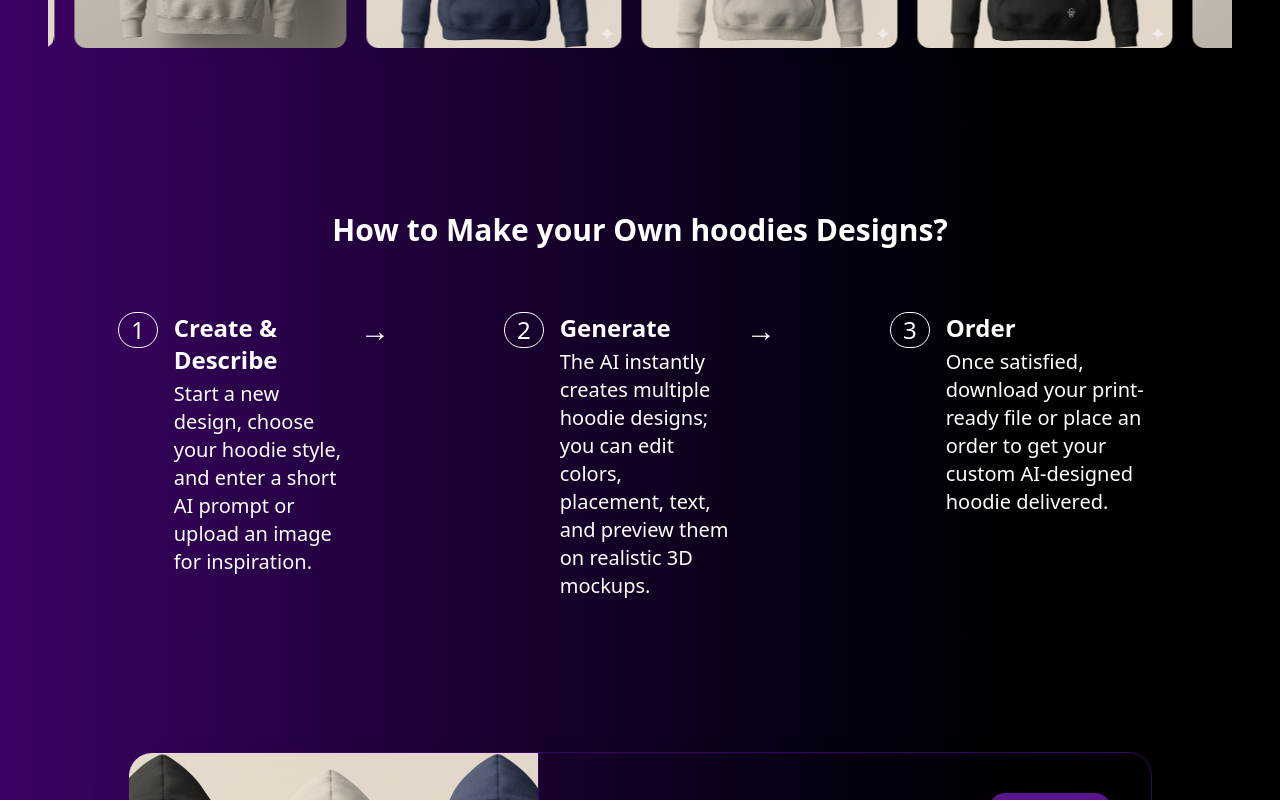
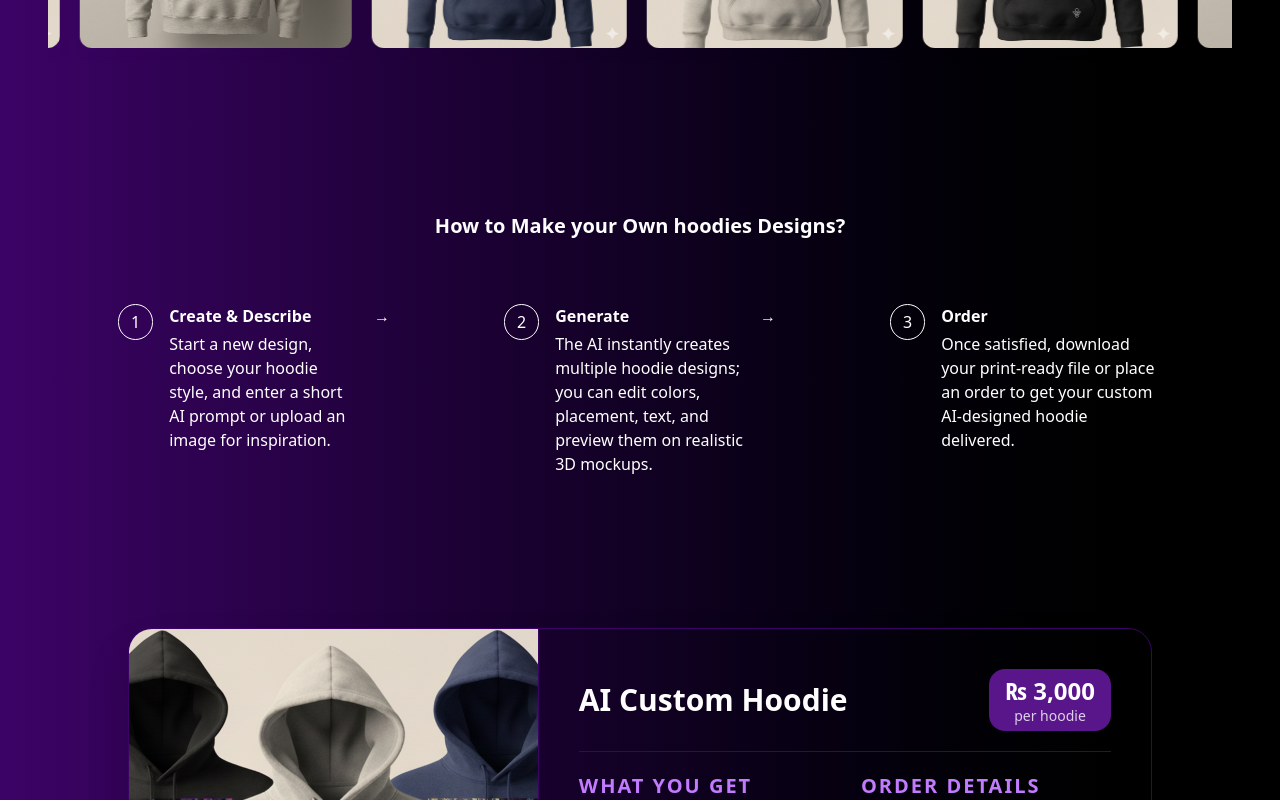
Before and after one commit to FaizanKhan-py/HoodieAi, a React (Vite) app in the folder frontend/: page / in a window 1280 px wide. Shown: the part 636-1436 px from the top of the page. Built offline with nearby package versions, Linux system fonts and the light colour scheme; no server answers.

Commit message:
font sizes for production

```diff
--- a/frontend/src/components/Home.jsx
+++ b/frontend/src/components/Home.jsx
@@ -31,12 +31,12 @@ export default function Home() {
 
       <br />
       <div className="md:px-6 px-4 md:mb-20">
-        <h1 className="md:text-7xl font-bold text-white text-2xl">
+        <h1 className="md:text-7xl font-bold text-white text-xl">
           Design your custom <br /> Hoodie with AI
         </h1>
         <br />
         <Link to="/create">
-          <button className="md:text-xl cursor-pointer border-1 border-purple-500 bg-purple-500 rounded-3xl h-10 md:h-12 px-6  font-semibold hover:bg-blue-900 hover:border-blue-900">
+          <button className=" cursor-pointer border-1 border-purple-500 bg-purple-500 rounded-3xl h-10 md:h-12 px-6  font-semibold hover:bg-blue-900 hover:border-blue-900">
             Create Now
           </button>
         </Link>
--- a/frontend/src/components/HowItworks.jsx
+++ b/frontend/src/components/HowItworks.jsx
@@ -5,7 +5,7 @@ export default  function Howitworks(){
     <br />
     <br />
 
-        <p className="flex justify-center text-3xl font-bold " >How to Make your Own hoodies Designs?</p>
+        <p className="flex justify-center text-xl font-bold " >How to Make your Own hoodies Designs?</p>
 
         <br />
         <br />
@@ -13,38 +13,38 @@ export default  function Howitworks(){
       <ul className="flex flex-col md:flex-row gap-6 md:gap-3 justify-evenly items-stretch w-full px-2">
         <li className="md:w-1/4 w-full hover:bg-white hover:text-black p-4 rounded-2xl transition-colors duration-200 mb-2 md:mb-0">
           <ul className="flex gap-4 items-start">
-            <li className="border rounded-4xl text-2xl pl-3 pr-3 h-9 flex items-center">1</li>
+            <li className="border rounded-4xl  pl-3 pr-3 h-9 flex items-center">1</li>
             <li className="flex flex-col">
-              <h2 className="font-bold mb-1 text-2xl">Create & Describe</h2>
-              <p className="text-xl">
+              <h2 className="font-bold mb-1 ">Create & Describe</h2>
+              <p className="">
                 Start a new design, choose your hoodie style, and enter a short AI prompt or upload an image for inspiration.
               </p>
             </li>
             <li className="hidden md:flex items-center">
-              <p className="text-3xl"> →</p>
+              <p className=""> →</p>
             </li>
           </ul>
         </li>
         <li className="md:w-1/4 w-full hover:bg-white hover:text-black p-4 rounded-2xl transition-colors duration-200 mb-2 md:mb-0">
           <ul className="flex gap-4 items-start">
-            <li className="border rounded-4xl text-2xl pl-3 pr-3 h-9 flex items-center">2</li>
+            <li className="border rounded-4xl  pl-3 pr-3 h-9 flex items-center">2</li>
             <li className="flex flex-col">
-              <h2 className="font-bold mb-1 text-2xl">Generate</h2>
-              <p className="text-xl">
+              <h2 className="font-bold mb-1 ">Generate</h2>
+              <p className="">
                 The AI instantly creates multiple hoodie designs; you can edit colors, placement, text, and preview them on realistic 3D mockups.
               </p>
             </li>
             <li className="hidden md:flex items-center">
-              <p className="text-3xl"> →</p>
+              <p className=""> →</p>
             </li>
           </ul>
         </li>
         <li className="md:w-1/4 w-full hover:bg-white hover:text-black p-4 rounded-2xl transition-colors duration-200">
           <ul className="flex gap-4 items-start">
-            <li className="border rounded-4xl text-2xl pl-3 pr-3 h-9 flex items-center">3</li>
+            <li className="border rounded-4xl  pl-3 pr-3 h-9 flex items-center">3</li>
             <li className="flex flex-col">
-              <h2 className="font-bold mb-1 text-2xl ">Order</h2>
-              <p className="text-xl">
+              <h2 className="font-bold mb-1  ">Order</h2>
+              <p className="">
                 Once satisfied, download your print-ready file or place an order to get your custom AI-designed hoodie delivered.
               </p>
             </li>
```
